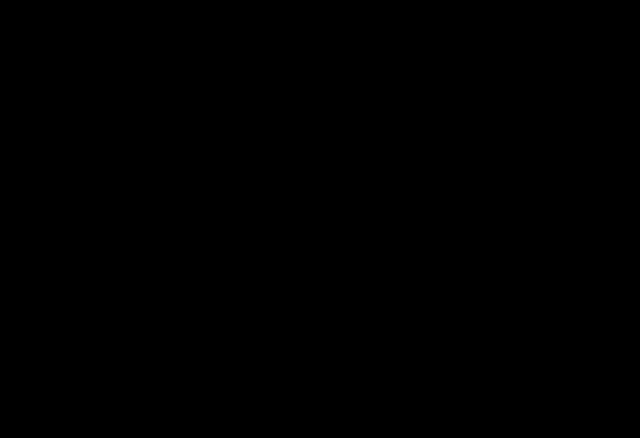
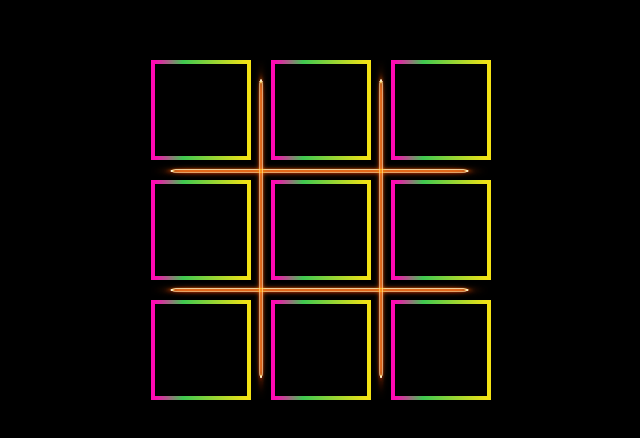
Before and after one commit to kostya-mikhalkov/tic-tac-toe-bot, a React (Create React App) app: page / in a window 1280 px wide. Shown: the part 180-618 px from the top of the page, without its empty margins (329-969 px from the left). Built offline with nearby package versions, Linux system fonts and the light colour scheme.

Commit message:
feat: added game field

```diff
--- /dev/null
+++ b/src/components/DividerLine/DividerLine.scss
@@ -0,0 +1,38 @@
+.divider-line {
+    position: absolute;
+    display: flex;
+    justify-content: center;
+    align-items: center;
+
+    &.horizontal {
+        width: 337px;
+        height: 14px;
+    }
+
+    &.vertical {
+        width: 14px;
+        height: 106%;
+    }
+
+    /* Позиции для горизонтальных линий */
+    &.horizontal.position-1 {
+        top: 32.4%;
+    }
+    &.horizontal.position-2 {
+        top: 69.7%;
+    }
+
+    /* Позиции для вертикальных линий */
+    &.vertical.position-1 {
+        left: 32.3%;
+    }
+    &.vertical.position-2 {
+        left: 69.7%;
+    }
+
+    svg {
+        display: block;
+        width: 100%;
+        height: 100%;
+    }
+}
--- /dev/null
+++ b/src/components/DividerLine/DividerLine.tsx
@@ -0,0 +1,22 @@
+import React, {FunctionComponent} from "react";
+import LineProps from "../../types/lineTypes";
+
+import { ReactComponent as HorizontalLineSVG } from '../../images/HorizontalLine.svg';
+import { ReactComponent as VerticalLineSVG } from '../../images/VerticalLine.svg';
+
+
+import './DividerLine.scss';
+
+const DividerLine: FunctionComponent<LineProps> = ({orientation, position}): JSX.Element => {
+    const lineClass = `divider-line ${orientation} position-${position}`;
+
+    const SVGComponent = orientation === 'vertical' ? VerticalLineSVG : HorizontalLineSVG;
+
+    return (
+        <div className={lineClass}>
+            <SVGComponent />
+        </div>
+    );
+};
+
+export default DividerLine;
--- a/src/components/Game/Game.scss
+++ b/src/components/Game/Game.scss
@@ -1,3 +1,30 @@
 body {
     background-color: rgb(0, 0, 0);
+    display: flex;
+    justify-content: center;
+    align-items: center;
+    height: 100vh;
+    margin: 0;
 }
+
+.game {
+    position: relative;
+    display: grid;
+    width: 320px;
+    height: 320px;
+    grid-template-columns: repeat(3, 100px);
+    grid-template-rows: repeat(3, 100px);
+    gap: 20px;
+    border-radius: 32px;
+    background-color: rgb(0, 0, 0);
+    .cell {
+        background-color: rgb(0, 0, 0);
+        display: flex;
+        justify-content: center;
+        align-items: center;
+        border: 4px solid;
+        border-image: linear-gradient(90deg, rgba(255,9,179,1) 1%, rgba(79,254,102,0.7875525210084033) 31%, rgba(255,237,21,0.9556197478991597) 100%);
+        border-image-slice: 1;
+        border-radius: 8px;
+    }
+}
--- a/src/components/Game/Game.tsx
+++ b/src/components/Game/Game.tsx
@@ -1,11 +1,19 @@
 import React, {FunctionComponent} from "react";
+import DividerLine from "../DividerLine/DividerLine";
 
 import './Game.scss';
 
 const Game: FunctionComponent = (): JSX.Element => {
     return (
         <div className="game">
+            <DividerLine orientation="horizontal" position={1} />
+            <DividerLine orientation="horizontal" position={2} />
+            <DividerLine orientation="vertical" position={1} />
+            <DividerLine orientation="vertical" position={2} />
 
+            {Array.from({length: 9}).map((_, ind): JSX.Element => {
+                return <div key={ind} className="cell"></div>
+            })}
         </div>
     )
 }
--- /dev/null
+++ b/src/types/lineTypes.ts
@@ -0,0 +1,6 @@
+type LineProps = {
+    orientation: 'horizontal' | 'vertical',
+    position: number
+}
+
+export default LineProps;
--- /dev/null
+++ b/src/types/svg.d.ts
@@ -0,0 +1,5 @@
+declare module "*.svg" {
+    import React from "react";
+    export const ReactComponent: React.FunctionComponent<React.SVGProps<SVGSVGElement>>;
+    export default string;
+}
```
Also changed, not shown: src/images/HorizontalLine.svg (added), src/images/VerticalLine.svg (added).
